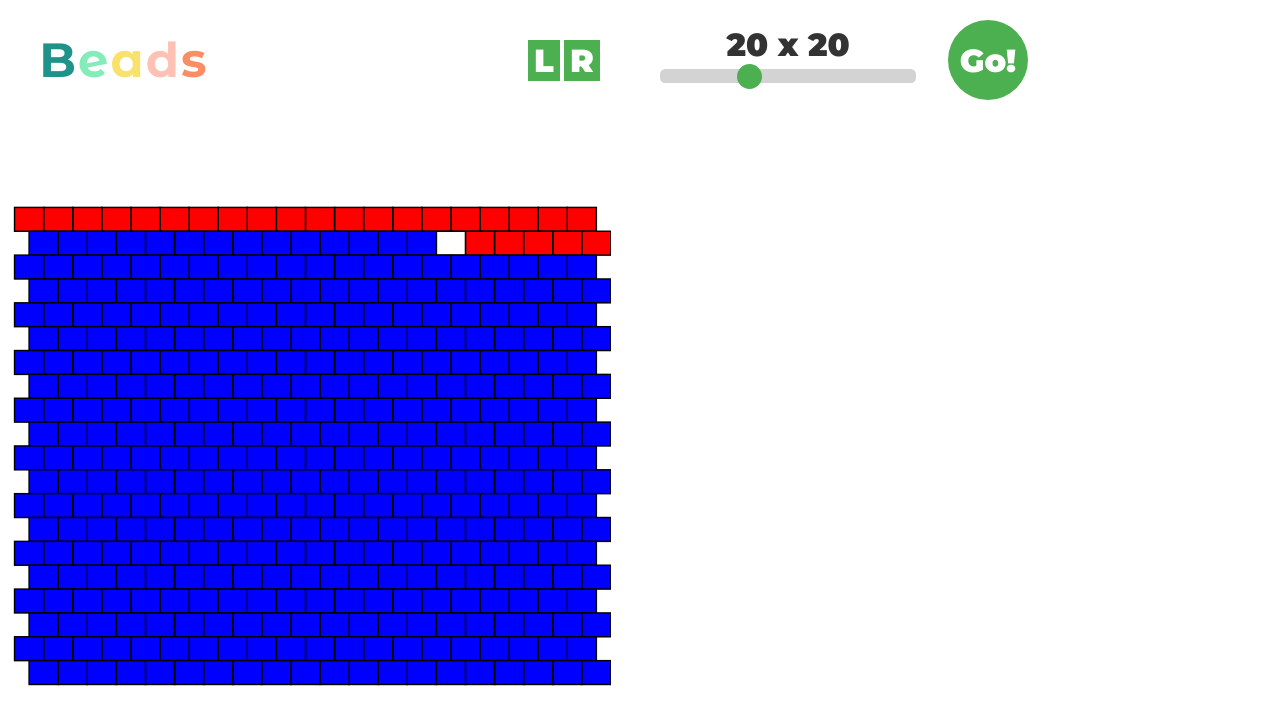
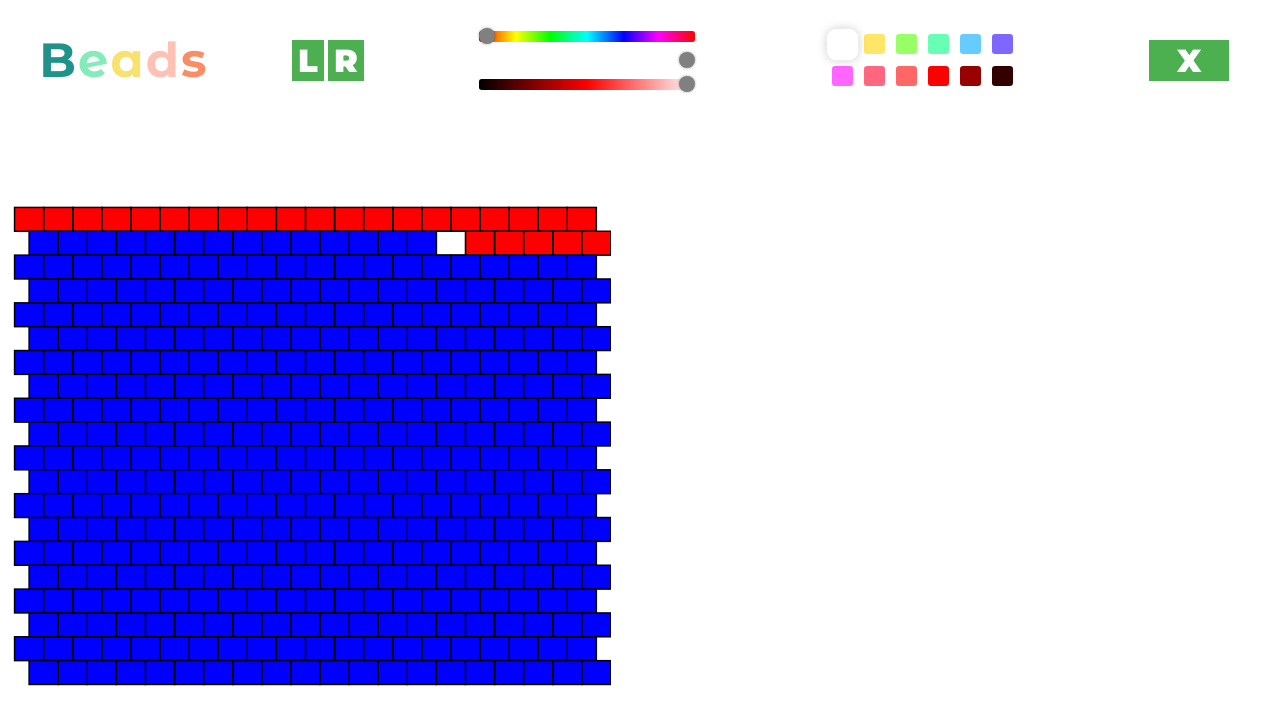
Before and after one commit to emmanuelgautier1994/beads2, a Svelte app: page / in a window 1280 px wide. Shown: the top 724 px of the page. Built offline with nearby package versions, Linux system fonts and the light colour scheme.

Commit message:
painting toolbox

```diff
--- a/public/global.css
+++ b/public/global.css
@@ -14,6 +14,18 @@ body {
 
 button {
 	font-family: 'Montserrat', sans-serif, -apple-system, BlinkMacSystemFont, "Segoe UI", Roboto, Oxygen-Sans, Ubuntu, Cantarell, "Helvetica Neue", sans-serif;
+	background: #4CAF50;
+	font-weight: 900;
+	font-size: 2em;
+	color: white;
+	cursor: pointer;
+	transition: all 0.3s ease;
+	outline: none;
+	border: none;
+}
+
+button:hover {
+	background: #378039;
 }
 
 /* .cell {
--- a/src/App.svelte
+++ b/src/App.svelte
@@ -5,13 +5,11 @@
 	import Workspace from './Workspace.svelte'
 	import Canvas from './Canvas.svelte'
 
-	let step = 'configuring'
+	let step = 'painting'
 	let gridSize = 20
 	let layoutRotation = 90
 	$: painting = step == 'painting'
 	$: configuring = step == 'configuring'
-
-	$:console.log({layoutRotation})
 
 	const toggleStep = () => { step = {configuring: "painting", painting: "configuring"}[step] }
 </script>
@@ -36,7 +34,7 @@
 		height: 100%;
 
 		display: grid;
-		grid-template-columns: 15rem 10rem auto;
+		grid-template-columns: 15rem 10rem 1fr;
 		grid-template-rows: 15vh;
 		gap: 0.5em 0.5em;
 	}
--- a/src/ConfigPanel.svelte
+++ b/src/ConfigPanel.svelte
@@ -33,21 +33,6 @@
   .label {
     font-weight: 900;
     font-size: 2em;
-  }
-
-  button {
-    background: #4CAF50;
-    font-weight: 900;
-    font-size: 2em;
-    color: white;
-    cursor: pointer;
-    transition: all 0.3s ease;
-    outline: none;
-    border: none;
-  }
-
-  button:hover {
-    background: #378039;
   }
 
   .go-button {
--- a/src/PaintingToolbox.svelte
+++ b/src/PaintingToolbox.svelte
@@ -1,10 +1,60 @@
 <script>
+  import PaintingToolboxGrid from './PaintingToolboxGrid.svelte'
   export let toggleStep
+
+  let selectedColorId = 1
+
+  let colors = [
+    {h: 0, s:100, l:100, id: 1},
+    {h: 50, s:100, l:70, id: 2},
+    {h: 100, s:100, l:70, id: 3},
+    {h: 150, s:100, l:70, id: 4},
+    {h: 200, s:100, l:70, id: 5},
+    {h: 250, s:100, l:70, id: 6},
+    {h: 300, s:100, l:70, id: 7},
+    {h: 350, s:100, l:70, id: 8},
+    {h: 0, s:100, l:70, id: 9},
+    {h: 0, s:100, l:50, id: 10},
+    {h: 0, s:100, l:30, id: 11},
+    {h: 0, s:100, l:10, id: 12}
+  ]
+
+  $: selectedColor = colors[selectedColorId-1]
 </script>
 
 <div class="cell">
-  painting toolbox
-  <button on:click={toggleStep}>Reset</button>
+  <PaintingToolboxGrid>
+    <input
+      slot='hue-slider'
+      type='range' class='hue-gradient'
+      min=0 max=360 step=1
+      bind:value={colors[selectedColorId-1].h}
+    />
+    <input
+      slot='sat-slider' type='range'
+      min=0 max=100 step=1
+      class='sat-gradient' style="--h:{selectedColor.h}; --l:{selectedColor.l}%"
+      bind:value={colors[selectedColorId-1].s}
+    />
+    <input
+      slot='light-slider' type='range'
+      min=0 max=100 step=1
+      class='light-gradient' style="--h:{selectedColor.h}; --s:{selectedColor.s}%"
+      bind:value={colors[selectedColorId-1].l}
+    />
+    <div slot='colors' class='colors-grid'>
+      {#each colors as color (color.id)}
+        <div
+          class:selected={color.id == selectedColorId}
+          class:blank={color.l == 100}
+          class='color'
+          style="--h:{color.h}; --s:{color.s}%; --l:{color.l}%"
+          on:click={() => selectedColorId = color.id}
+        />
+      {/each}
+    </div>
+    <button on:click={toggleStep} slot="reset-button" class='reset-button'>X</button>
+  </PaintingToolboxGrid>
 </div>
 
 <style>
@@ -13,4 +63,79 @@
     align-self: center;
     text-align: center;
   }
+
+  input{
+    -webkit-appearance: none;
+    width: 90%;
+    height: 0.8em;
+    border-radius: 0.2em;
+    cursor: pointer;
+  }
+
+  input::-webkit-slider-thumb{
+    -webkit-appearance: none;
+    height: 1.2em;
+    width: 1.2em;
+    border-radius: 1.2em;
+    border: none;
+    background: grey;
+    cursor: pointer;
+    box-shadow: 0 0 0.2em rgba(0,0,0,0.4);
+  }
+
+  input:focus{
+    outline: none;
+  }
+
+  .hue-gradient {
+    background: linear-gradient(to right, rgb(255, 0, 0) 0%, rgb(255, 255, 0) 17%, rgb(0, 255, 0) 33%, rgb(0, 255, 255) 50%, rgb(0, 0, 255) 67%, rgb(255, 0, 255) 83%, rgb(255, 0, 0) 100%);
+  }
+
+  .sat-gradient {
+    background: linear-gradient(to right, hsl(var(--h), 0%, var(--l)), hsl(var(--h), 100%, var(--l)));
+  }
+
+  .light-gradient {
+    background: linear-gradient(to right, hsl(var(--h), var(--s), 0%), hsl(var(--h), var(--s), 50%), hsl(var(--h), var(--s), 100%));
+  }
+
+  .colors-grid{
+    display: grid;
+    align-items: center;
+    justify-content: center;
+    grid-template-columns: 2em 2em 2em 2em 2em 2em;
+    grid-template-rows: 2em 2em;
+  }
+
+  .selected{
+    transform: scale(1.5);
+    filter: drop-shadow(0 0 0.2em rgba(0,0,0,0.2));
+    border-radius: 0.4em;
+  }
+
+  .color{
+    height: 1.3em;
+    width: 1.3em;
+    transition: all 0.3s ease;
+    background-color: hsl(var(--h), var(--s), var(--l));
+    box-sizing: border-box;
+  }
+
+  .color:not(.selected){
+    border-radius: 0.2em;
+  }
+
+  .color:not(.selected):hover{
+    transform: scale(1.2);
+    cursor: pointer;
+  }
+
+  .blank:not(.selected){
+    filter: drop-shadow(0 0 0.1em rgba(0,0,0,0.2));
+  }
+
+  .reset-button{
+    height: 100%;
+    width: 100%;
+  }
 </style>
--- /dev/null
+++ b/src/PaintingToolboxGrid.svelte
@@ -0,0 +1,30 @@
+<div class="grid">
+  <div class='cell cell-hue-slider'><slot name='hue-slider' /></div>
+  <div class='cell cell-sat-slider'><slot name='sat-slider' /></div>
+  <div class='cell cell-light-slider'><slot name='light-slider' /></div>
+  <div class='cell cell-colors'><slot name='colors' /></div>
+  <div class='cell cell-reset-button'><slot name='reset-button' /></div>
+</div>
+
+<style>
+  .grid{
+    display: grid;
+    align-items: center;
+    justify-content: space-around;
+    grid-template-columns: 15em 15em 5em;
+    grid-template-rows: 1.5em 1.5em 1.5em;
+    grid-template-areas:
+      "hue-slider colors reset-button"
+      "sat-slider colors reset-button"
+      "light-slider colors reset-button";
+  }
+
+  .cell-hue-slider { grid-area: hue-slider; }
+  .cell-sat-slider { grid-area: sat-slider; }
+  .cell-light-slider { grid-area: light-slider; }
+
+  .cell-colors { grid-area: colors; }
+
+  .cell-reset-button { grid-area: reset-button; }
+
+</style>
```
